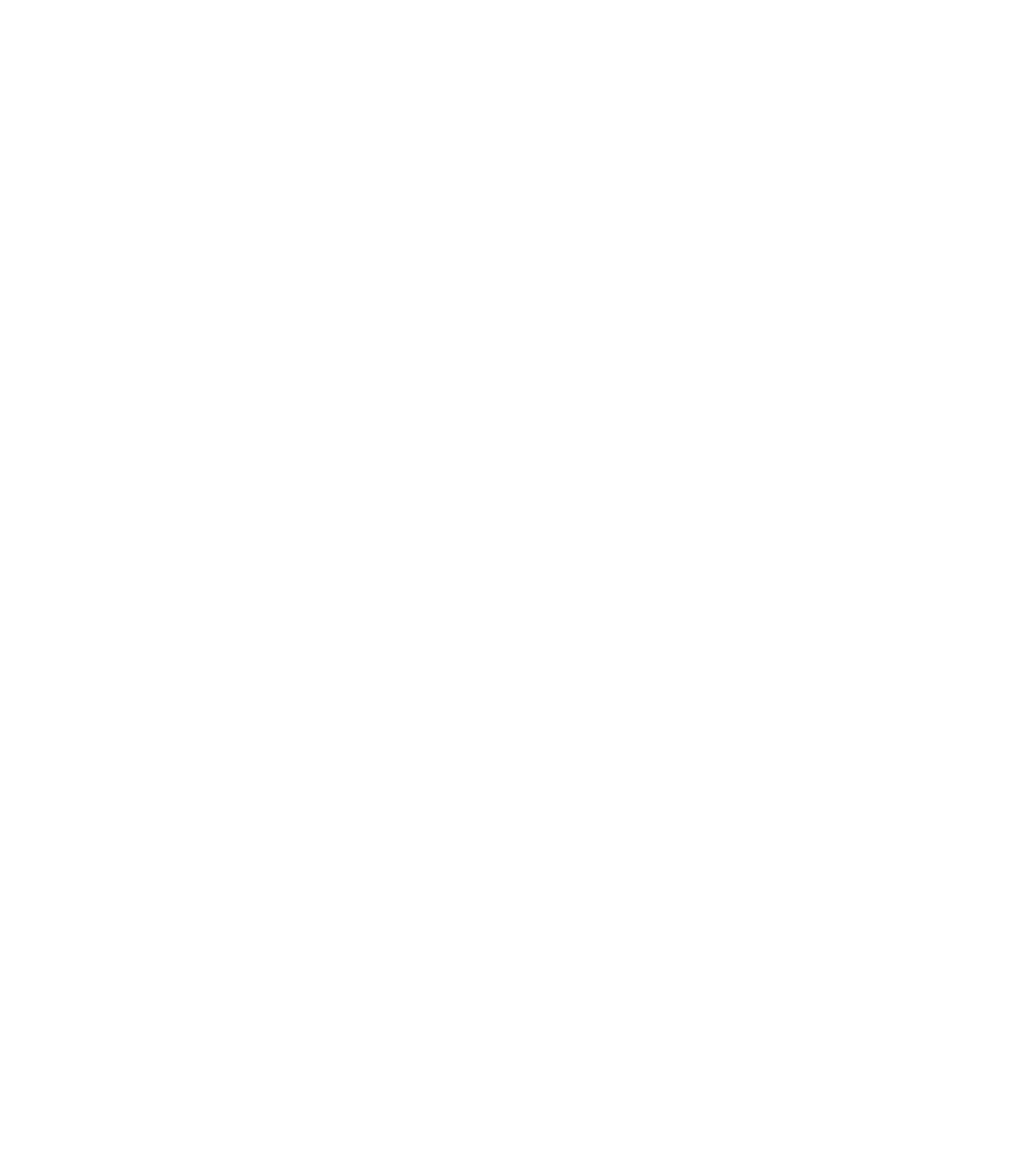
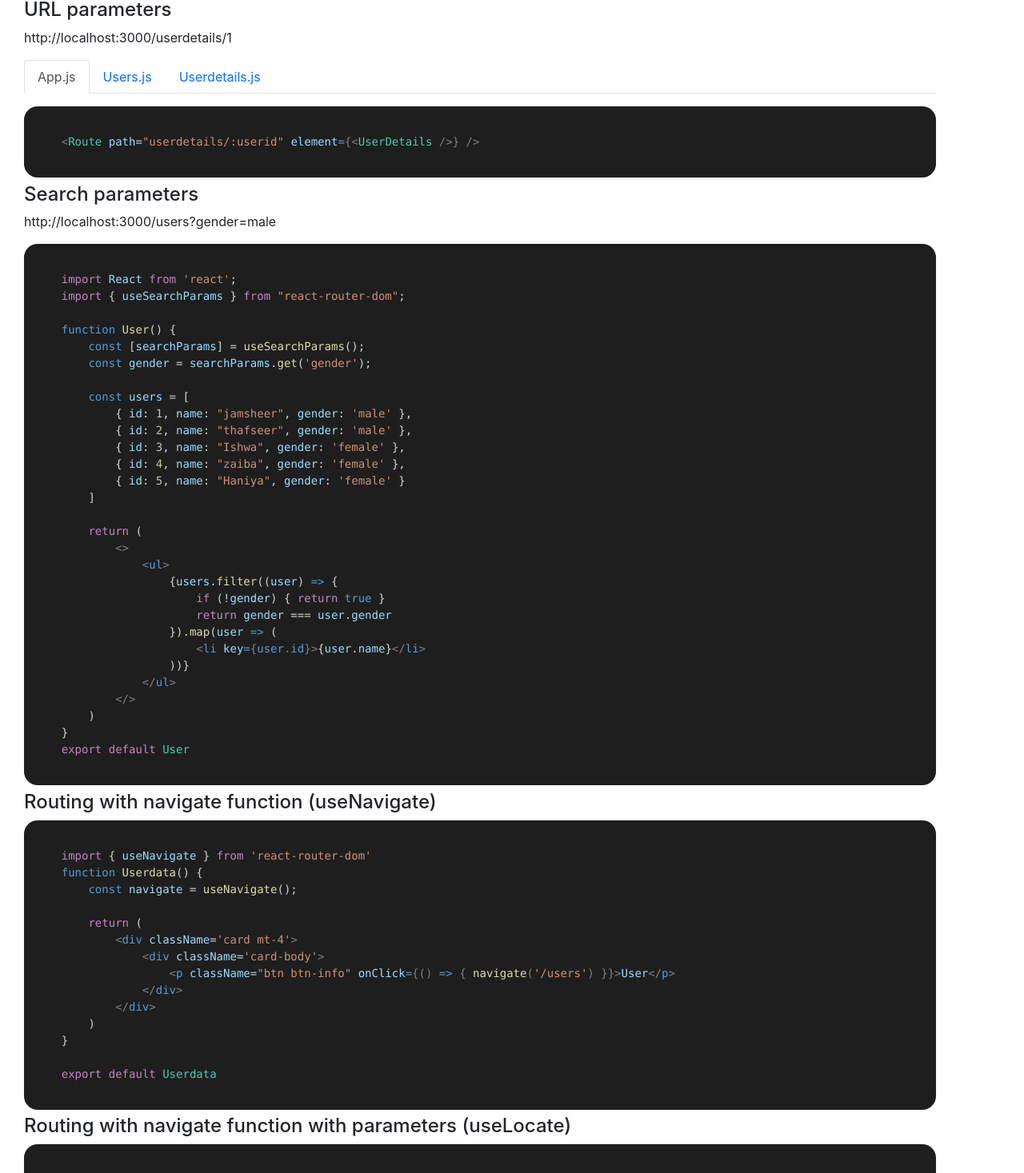
Before and after one commit to muhammedjamsheer/tutorials-hub, a React (Create React App) app: page /routing in a window 1280 px wide. Shown: the part 992-2459 px from the top of the page at 80% size. Before the commit the page ends 800 px from the top, so only its background shows below. Built offline with nearby package versions, Linux system fonts and the light colour scheme.

Commit message:
routing changes

```diff
--- a/src/App.css
+++ b/src/App.css
@@ -13,7 +13,7 @@
 
 
 .left-content {
-  height: 93vh;
+  height: 100%;
   background-color: #f7f7f7;
   padding: 20px;
 }
--- a/src/App.js
+++ b/src/App.js
@@ -10,6 +10,8 @@
 import Home from './reactjs/Home';
 import Routing from './reactjs/Routing';
 import Notfound from './reactjs/Notfound';
+import UserDetails from './reactjs/UserDetails';
+import Usrdata from './reactjs/Usrdata';
 function App() {
   return (
     <>
@@ -17,14 +19,17 @@
         <Routes>
           <Route path="/" element={<Layout />}>
             <Route index element={<Home />} />
-            <Route path="test" element={<User />} />
+            <Route path="users" element={<User />} />
+            <Route path="userdetails/:userid" element={<UserDetails />} />
+            <Route path="userdata" element={<Usrdata />} />
             <Route path="basics" element={<Basics />} />
             <Route path="styling" element={<Styling />} />
             <Route path="events" element={<Events />} />
             <Route path="usestatehooks" element={<Hooks />} />
             <Route path="routing" element={<Routing />} />
+            <Route path="*" element={<Notfound />} />
           </Route>
-          <Route path="*" element={<Notfound />} />
+
         </Routes>
       </BrowserRouter>
     </>
--- a/src/components/Layout.js
+++ b/src/components/Layout.js
@@ -9,7 +9,7 @@
                 <div className='flex-item-left'>
                     <div className='left-content'>
                         <ul>
-                            <li><NavLink to="/test">Test</NavLink></li>
+                            <li><NavLink to="/users">Users</NavLink></li>
                             <li><NavLink to="/basics">Basics</NavLink></li>
                             <li><NavLink to="/styling">Styling</NavLink></li>
                             <li><NavLink to="/events">Events</NavLink></li>
--- a/src/reactjs/Routing.js
+++ b/src/reactjs/Routing.js
@@ -61,13 +61,162 @@
     export default Layout
     `;
 
+    const urlparameters_appjs = `
+    <Route path="userdetails/:userid" element={<UserDetails />} />
+    `;
+
+    const urlparameters_userjs = `
+    import React from 'react';
+    import { Link } from "react-router-dom";
+    function User() {
+
+        const users = [
+            { id: 1, name: "jamsheer" },
+            { id: 2, name: "thafseer" },
+            { id: 3, name: "nasik" }
+        ]
+
+        return (
+            <>
+                <ul>
+                    {users.map(user => (
+                        <li key={user.id}>
+                            <Link to={'/userdetails/' + user.id} > {user.name}</Link>
+                        </li>
+                    ))}
+                </ul>
+            </>
+        )
+    }
+    export default User
+    `;
+
+    const urlparameters_userdetailsjs = `
+    import React from 'react'
+    import { useParams } from 'react-router-dom'
+
+    function UserDetails() {
+        const { userid } = useParams()
+        console.log(userid)
+
+        return (
+            <div>UserDetails</div>
+        )
+    }
+
+    export default UserDetails
+    `;
+
+    const searchparameters_userjs = `
+    import React from 'react';
+    import { useSearchParams } from "react-router-dom";
+
+    function User() {
+        const [searchParams] = useSearchParams();
+        const gender = searchParams.get('gender');
+
+        const users = [
+            { id: 1, name: "jamsheer", gender: 'male' },
+            { id: 2, name: "thafseer", gender: 'male' },
+            { id: 3, name: "Ishwa", gender: 'female' },
+            { id: 4, name: "zaiba", gender: 'female' },
+            { id: 5, name: "Haniya", gender: 'female' }
+        ]
+
+        return (
+            <>
+                <ul>
+                    {users.filter((user) => {
+                        if (!gender) { return true }
+                        return gender === user.gender
+                    }).map(user => (
+                        <li key={user.id}>{user.name}</li>
+                    ))}
+                </ul>
+            </>
+        )
+    }
+    export default User
+    `;
+
+    const navigatefn = `
+    import { useNavigate } from 'react-router-dom'
+    function Userdata() {
+        const navigate = useNavigate();
+
+        return (
+            <div className='card mt-4'>
+                <div className='card-body'>
+                    <p className="btn btn-info" onClick={() => { navigate('/users') }}>User</p>
+                </div>
+            </div>
+        )
+    }
+
+    export default Userdata
+    `;
+
+    const navigatefnpassingparams = `
+    <Route path="userdata" element={<Usrdata />} />
+
+    ------------------------------------------------
+    import React from 'react';
+    import { useNavigate } from "react-router-dom";
+
+    function User() {
+        const navigate = useNavigate();
+        const users = [
+            { id: 1, name: "jamsheer", gender: 'male' },
+            { id: 2, name: "thafseer", gender: 'male' },
+            { id: 3, name: "Ishwa", gender: 'female' },
+            { id: 4, name: "zaiba", gender: 'female' },
+            { id: 5, name: "Haniya", gender: 'female' }
+        ]
+
+        return (
+            <>
+                <ul>{
+                    users.map(user => (
+                        <li key={user.id} onClick={() => { navigate('/userdata',{state:{data:user}}) }}>{user.name}</li>
+                    ))}
+                </ul>
+            </>
+        )
+    }
+    export default User
+    ---------------------------------------------------------------------------
+    import React from 'react'
+    import { useLocation } from "react-router-dom";
+    function Usrdata() {
+        const location = useLocation();
+        const state = location.state || {};
+        const user = state.data || {}
+        console.log(user)
+        return (
+            <>
+                <div className="page details">
+                    <div className="title">
+                        Name : {user.name}
+                    </div>
+                    <div className="body">
+                        Gender : {user.gender}
+                    </div>
+
+                </div>
+            </>
+        )
+    }
+
+    export default Usrdata
+    `;
+
+
     return (
         <div>
             <h4>Simple Routing</h4>
 
             <Tabs defaultActiveKey="home" id="uncontrolled-tab-example" className="mb-3">
                 <Tab eventKey="home" title="App.js">
-
                     <SyntaxHighlighter className="codesyntax" language="jsx" style={vscDarkPlus}>
                         {simplerouting_appjs}
                     </SyntaxHighlighter>
@@ -77,8 +226,55 @@
                         {simplerouting_layoutjs}
                     </SyntaxHighlighter>
                 </Tab>
+            </Tabs>
 
+
+            <h4>URL parameters</h4>
+            <p>http://localhost:3000/userdetails/1</p>
+
+            <Tabs defaultActiveKey="app" id="uncontrolled-tab-example2" className="mb-3">
+                <Tab eventKey="app" title="App.js">
+                    <SyntaxHighlighter className="codesyntax" language="jsx" style={vscDarkPlus}>
+                        {urlparameters_appjs}
+                    </SyntaxHighlighter>
+                </Tab>
+                <Tab eventKey="user" title="Users.js">
+                    <SyntaxHighlighter className="codesyntax" language="jsx" style={vscDarkPlus}>
+                        {urlparameters_userjs}
+                    </SyntaxHighlighter>
+                </Tab>
+                <Tab eventKey="userdetail" title="Userdetails.js">
+                    <SyntaxHighlighter className="codesyntax" language="jsx" style={vscDarkPlus}>
+                        {urlparameters_userdetailsjs}
+                    </SyntaxHighlighter>
+                </Tab>
             </Tabs>
+
+
+            <h4>Search parameters</h4>
+            <p>http://localhost:3000/users?gender=male</p>
+
+            <SyntaxHighlighter className="codesyntax" language="jsx" style={vscDarkPlus}>
+                {searchparameters_userjs}
+            </SyntaxHighlighter>
+
+            <h4> Routing with navigate function (useNavigate)</h4>
+
+
+            <SyntaxHighlighter className="codesyntax" language="jsx" style={vscDarkPlus}>
+                {navigatefn}
+            </SyntaxHighlighter>
+
+
+            <h4> Routing with navigate function with parameters (useLocate)</h4>
+
+
+            <SyntaxHighlighter className="codesyntax" language="jsx" style={vscDarkPlus}>
+                {navigatefnpassingparams}
+            </SyntaxHighlighter>
+
+
+
 
 
         </div>
--- a/src/reactjs/User.js
+++ b/src/reactjs/User.js
@@ -1,20 +1,25 @@
 import React from 'react';
+import { useNavigate } from "react-router-dom";
 
 function User() {
-    const employee_class = { color: "red", fontSize: "25px", border: "1px solid black" }
-    const isActive = true;
+    const navigate = useNavigate();
+
+
+    const users = [
+        { id: 1, name: "jamsheer", gender: 'male' },
+        { id: 2, name: "thafseer", gender: 'male' },
+        { id: 3, name: "Ishwa", gender: 'female' },
+        { id: 4, name: "zaiba", gender: 'female' },
+        { id: 5, name: "Haniya", gender: 'female' }
+    ]
+
     return (
         <>
-            <span style={{ color: "red" }}>Menu</span>
-
-            <span style={{ color: "red", backgroundColor: "green", fontSize: "25px" }}>User</span>
-
-            <span style={employee_class}>Employee</span>
-
-            <span style={{ background: isActive ? 'green' : 'red' }}>Employee</span>
-
-            <div  style={ isActive ? { textAlign:'center', paddingTop: '20%'} : {}}>Customer</div>
-
+            <ul>{
+                users.map(user => (
+                    <li key={user.id} onClick={() => { navigate('/userdata',{state:{data:user}}) }}>{user.name}</li>
+                ))}
+            </ul>
         </>
     )
 }
--- /dev/null
+++ b/src/reactjs/UserDetails.js
@@ -0,0 +1,13 @@
+import React from 'react'
+import { useParams } from 'react-router-dom'
+
+function UserDetails() {
+    const { userid } = useParams()
+    console.log(userid)
+
+    return (
+        <div>UserDetails</div>
+    )
+}
+
+export default UserDetails
--- /dev/null
+++ b/src/reactjs/Usrdata.js
@@ -0,0 +1,23 @@
+import React from 'react'
+import { useLocation } from "react-router-dom";
+function Usrdata() {
+    const location = useLocation();
+    const state = location.state || {};
+    const user = state.data || {}
+    console.log(user)
+    return (
+        <>
+            <div className="page details">
+                <div className="title">
+                    Name : {user.name}
+                </div>
+                <div className="body">
+                    Gender : {user.gender}
+                </div>
+
+            </div>
+        </>
+    )
+}
+
+export default Usrdata
```
